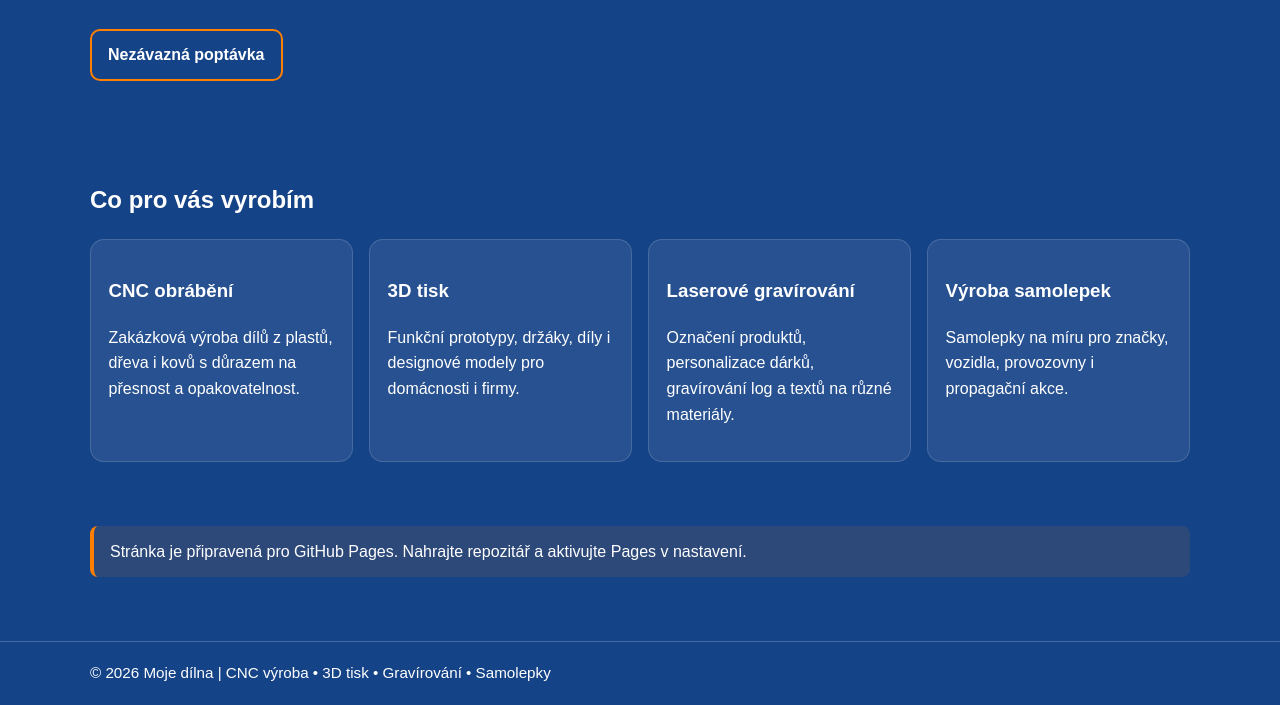
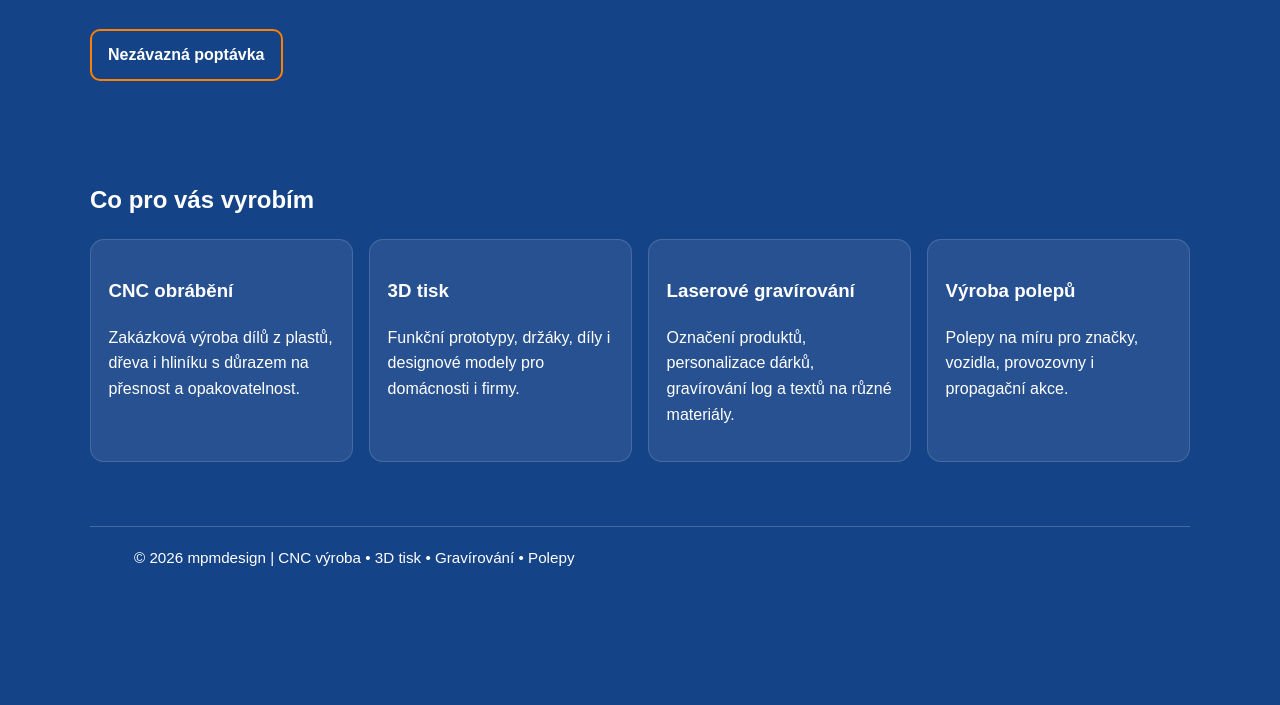
Before and after one commit to MortediemDesign/mpmdesign, a plain HTML site: page index.html in a window 1280 px wide. Shown: the part 358-1063 px from the top of the page. After the commit the page ends 947 px from the top, so only its background shows below. Drawn offline with Linux system fonts and the light colour scheme.

Commit message:
Update index.html

```diff
--- a/index.html
+++ b/index.html
@@ -38,7 +38,7 @@
       <div class="grid">
         <article class="card">
           <h3>CNC obrábění</h3>
-          <p>Zakázková výroba dílů z plastů, dřeva i kovů s důrazem na přesnost a opakovatelnost.</p>
+          <p>Zakázková výroba dílů z plastů, dřeva i hliníku s důrazem na přesnost a opakovatelnost.</p>
         </article>
         <article class="card">
           <h3>3D tisk</h3>
@@ -49,19 +49,14 @@
           <p>Označení produktů, personalizace dárků, gravírování log a textů na různé materiály.</p>
         </article>
         <article class="card">
-          <h3>Výroba samolepek</h3>
-          <p>Samolepky na míru pro značky, vozidla, provozovny i propagační akce.</p>
+          <h3>Výroba polepů</h3>
+          <p>Polepy na míru pro značky, vozidla, provozovny i propagační akce.</p>
         </article>
       </div>
     </section>
 
-    <section>
-      <div class="notice">Stránka je připravená pro GitHub Pages. Nahrajte repozitář a aktivujte Pages v nastavení.</div>
-    </section>
-  </main>
-
   <footer>
-    <div class="container">© 2026 Moje dílna | CNC výroba • 3D tisk • Gravírování • Samolepky</div>
+    <div class="container">© 2026 mpmdesign | CNC výroba • 3D tisk • Gravírování • Polepy</div>
   </footer>
 </body>
 </html>
```
